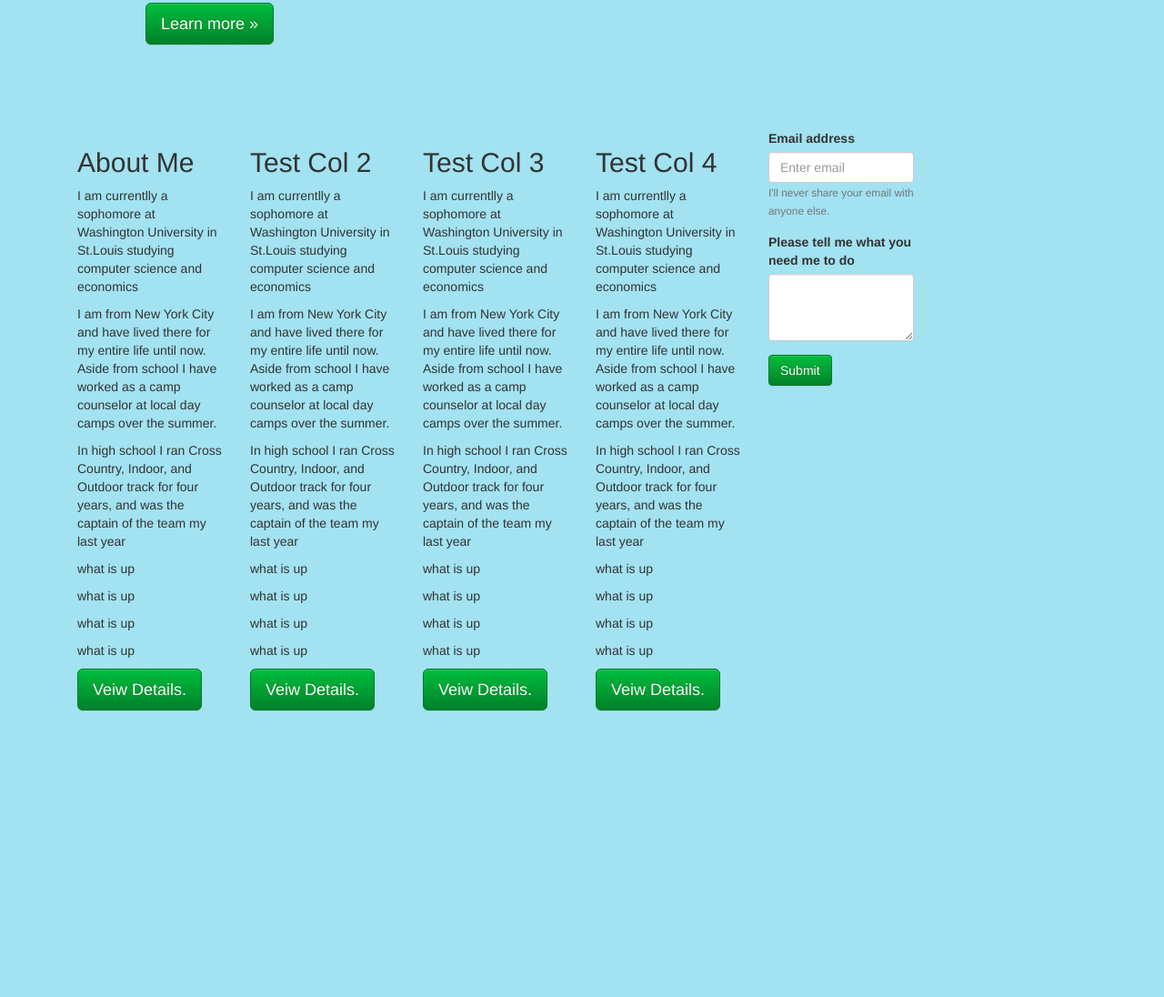
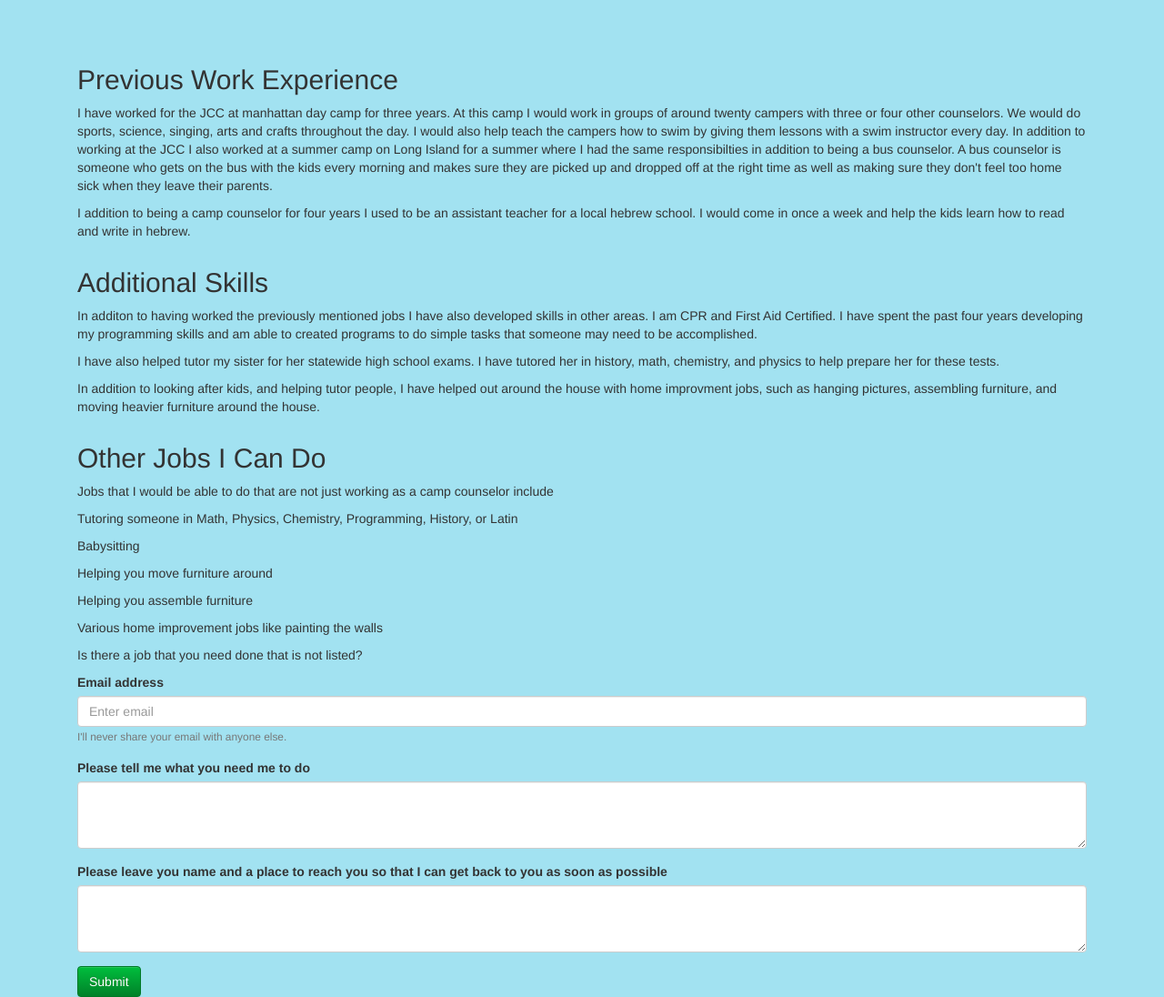
Before and after one commit to greenbergz/professional, a plain HTML site: page index.html in a window 1280 px wide. Shown: the part 1079-2175 px from the top of the page at 91% size. Before the commit the page ends 1870 px from the top, so only its background shows below. Drawn offline with nearby package versions, Linux system fonts and the light colour scheme.

Commit message:
added content

```diff
--- a/index.html
+++ b/index.html
@@ -38,69 +38,50 @@
 
       <div  style ="background:transparent !important" class="jumbotron">
               <div class="container">
-                <div class = "col-xs-12 col-s-6 col-md-4 col-lg-12" >
+                <div class = "col-xs-12 col-s-12 col-md-12 col-lg-12" >
                 <h1>Zachary Greenberg</h1>
-                <p>This is a template for a simple marketing or informational website. It includes a large callout called a jumbotron and three supporting pieces of content. Use it as a starting point to create something more unique.</p>
+                <p>Below I have listed jobs that I have had in the past, as well as other qualifcations I posess and certain jobs that I would be interested in doing.</p>
                 <a href="#" class="thumbnail">
-                <img class="img-responsive" src="img/goofyBig.jpg">
+                <img class="img-responsive" src="img/professional.jpg">
                 </a>
-                <p><a class="btn btn-primary btn-lg" href="#" role="button">Learn more »</a></p>
+
               </div>
             </div>
           </div>
 
 
 
-            <div  class =  " col-xs-12 col-s-6 col-md-4 col-lg-2">
-                <h2> About Me</h2>
-                <p>I am currentlly a sophomore at Washington University in St.Louis studying computer science and economics</p>
-                <p> I am from New York City and have lived there for my entire life until now. Aside from school I have worked as a camp counselor at local day camps over the summer.</p>
-                <p> In high school  I ran Cross Country, Indoor, and Outdoor track for four years, and was the captain of the team my last year</p>
-                <p> what is up</p>
-                <p> what is up</p>
-                <p> what is up</p>
-                <p> what is up</p>
-                <p><a class="btn btn-primary btn-lg" href="#" role="button">Veiw Details.</a></p>
+            <div  class =  " col-xs-12 col-s-4 col-md-4 col-lg-12">
+                <h2> Previous Work Experience</h2>
+                <p> I have worked for the JCC at manhattan day camp for three years. At this camp I would work in groups of around twenty campers with three or four other counselors. We would do sports, science, singing, arts and crafts throughout the day. I would also help teach the campers how to swim by giving them lessons with a swim instructor every day. In addition to working at the JCC I also worked at a summer camp on Long Island for a summer where I had the same responsibilties in addition to being a bus counselor. A bus counselor is someone who gets on the bus with the kids every morning and makes sure they are picked up and dropped off at the right time as well as making sure they don't feel too home sick when they leave their parents.</p>
+                <p> I addition to being a camp counselor for four years I used to be an assistant teacher for a local hebrew school. I would come in once a week and help the kids learn how to read and write in hebrew.</p>
+
             </div>
 
 
-            <div  class =  " col-xs-12 col-s-6 col-md-4 col-lg-2">
-                <h2> Test  Col 2</h2>
-                <p>I am currentlly a sophomore at Washington University in St.Louis studying computer science and economics</p>
-                <p> I am from New York City and have lived there for my entire life until now. Aside from school I have worked as a camp counselor at local day camps over the summer.</p>
-                <p> In high school  I ran Cross Country, Indoor, and Outdoor track for four years, and was the captain of the team my last year</p>
-                <p> what is up</p>
-                <p> what is up</p>
-                <p> what is up</p>
-                <p> what is up</p>
-                <p><a class="btn btn-primary btn-lg" href="#" role="button">Veiw Details.</a></p>
+            <div  class =  " col-xs-12 col-s-4 col-md-4 col-lg-12">
+                <h2> Additional Skills</h2>
+                <p> In additon to having worked the previously mentioned jobs I have also developed skills in other areas. I am CPR and First Aid Certified. I have spent the past four years developing my programming skills and am able to created programs to do simple tasks that someone may need to be accomplished.</p>
+                <p> I have also helped tutor my sister for her statewide high school exams. I have tutored her in history, math, chemistry, and physics to help prepare her for these tests.</p>
+                <p> In addition to looking after kids, and helping tutor people, I have helped out around the house with home improvment jobs, such as hanging pictures, assembling furniture, and moving heavier furniture around the house.</p>
+
+
             </div>
 
-            <div  class =   "col-xs-12 col-s-6 col-md-4 col-lg-2">
-                <h2> Test  Col 3</h2>
-                <p>I am currentlly a sophomore at Washington University in St.Louis studying computer science and economics</p>
-                <p> I am from New York City and have lived there for my entire life until now. Aside from school I have worked as a camp counselor at local day camps over the summer.</p>
-                <p> In high school  I ran Cross Country, Indoor, and Outdoor track for four years, and was the captain of the team my last year</p>
-                <p> what is up</p>
-                <p> what is up</p>
-                <p> what is up</p>
-                <p> what is up</p>
-                <p><a class="btn btn-primary btn-lg" href="#" role="button">Veiw Details.</a></p>
+            <div  class =   "col-xs-12 col-s-4 col-md-4 col-lg-12">
+                <h2> Other Jobs I Can Do</h2>
+                <p> Jobs that I would be able to do that are not just working as a camp counselor include</p>
+                <p> Tutoring someone in Math, Physics, Chemistry, Programming, History, or Latin</p>
+                <p>  Babysitting</p>
+                <p> Helping you move furniture around</p>
+                <p> Helping you assemble furniture </p>
+                <p> Various home improvement jobs like painting the walls</p>
             </div>
 
 
-            <div  class =  "col-xs-12 col-s-6 col-md-4 col-lg-2">
-                <h2> Test  Col 4</h2>
-                <p>I am currentlly a sophomore at Washington University in St.Louis studying computer science and economics</p>
-                <p> I am from New York City and have lived there for my entire life until now. Aside from school I have worked as a camp counselor at local day camps over the summer.</p>
-                <p> In high school  I ran Cross Country, Indoor, and Outdoor track for four years, and was the captain of the team my last year</p>
-                <p> what is up</p>
-                <p> what is up</p>
-                <p> what is up</p>
-                <p> what is up</p>
-                <p><a class="btn btn-primary btn-lg" href="#" role="button">Veiw Details.</a></p>
-            </div>
-            <div class =  "col-xs-12 col-s-6 col-md-4 col-lg-2">
+
+            <div class =  "col-xs-12 col-s-12 col-md-12 col-lg-12">
+              <p> Is there a job that you need done that is not listed?</p>
             <form>
             <fieldset class="form-group">
               <label for="InputEmail">Email address</label>
@@ -112,34 +93,21 @@
             <input type="name" class="form-control" id"inputName" placeholder="Full Name Here">
           </fieldset> -->
             <fieldset class="form-group">
+
               <label for="exampleTextarea">Please tell me what you need me to do</label>
+              <textarea class="form-control" id="exampleTextarea" rows="3"></textarea>
+            </fieldset>
+
+            <fieldset class="form-group">
+
+              <label for="exampleTextarea"> Please leave you name and a place to reach you so that I can get back to you as soon as possible</label>
               <textarea class="form-control" id="exampleTextarea" rows="3"></textarea>
             </fieldset>
             <button type="submit" class="btn btn-primary">Submit</button>
             </form>
             </div>
-        <!-- <h3>About me</h3>
-        <hr>
 
 
-        <hr>
-        <h4> Location</h4>
-        <p> St. Louis Missouri</p>
-        <hr>
-         <h5> Accomplishments</h5>
-        <ul>
-
-          <li>CPR certified </li>
-
-          <li>First Aid certified</li>
-          <li>National Latin Exam Medalist 2011-2012 and 2012-2013</li>
-          <li>
-            <a href="http://www.psal.org/profiles/player-profile.aspx#86354/033" target="_blank"> Athlete Profile</a>
-          </li>
-        </ul>
-        <u1>
-
-        </u1> -->
 
 
 
```
Also changed, not shown: img/goofyBig.jpg (deleted), img/professional.jpg (added).
